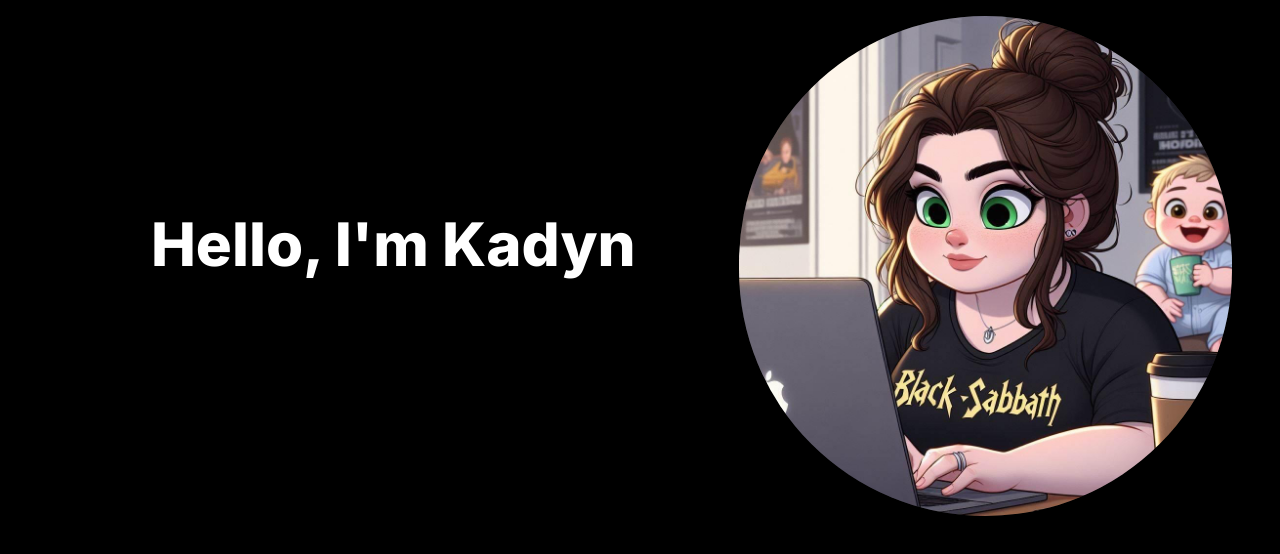
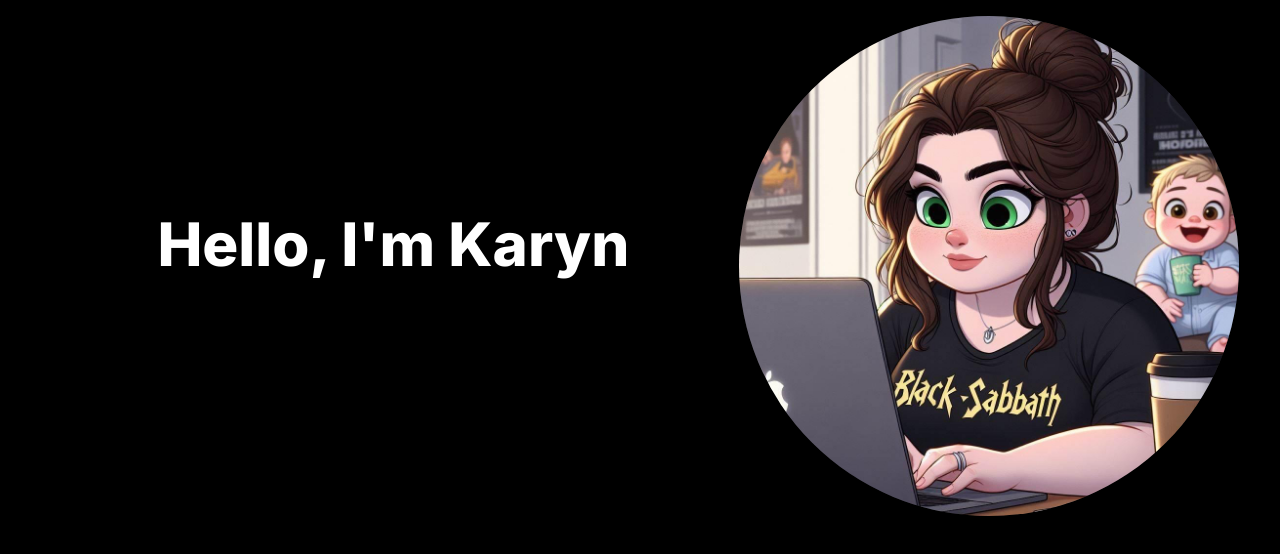
Before and after one commit to Jedikay/next-portfolio, a Next.js app: page / in a window 1280 px wide. Shown: the top 554 px of the page. Built offline with nearby package versions, Linux system fonts and the light colour scheme.

Commit message:
fix: fixed image shape

```diff
--- a/src/app/components/HeroSection.jsx
+++ b/src/app/components/HeroSection.jsx
@@ -1,22 +1,26 @@
 import React from "react";
-import Image from "next/image"
+import Image from "next/image";
 
 const HeroSection = () => {
   return (
     <section>
       <div className="grid grid-cols-1 lg:grid-cols-12">
         <div className="col-span-7 place-self-center">
-            <h1 className="mb-4 text-4xl font-extrabold text-white lg:text-6xl">Hello, I&apos;m Kadyn</h1>
-            <p className="text-[#adb7be text-lg lg:text-xl">I am a web developer.</p>
+          <h1 className="mb-4 text-4xl font-extrabold text-white lg:text-6xl">
+            Hello, I&apos;m Karyn
+          </h1>
+          <p className="text-[#adb7be text-lg lg:text-xl">
+            I am very good web developer
+          </p>
         </div>
-            <div className="col-span-5 overflow-hidden rounded-full">
-            <div className="bg-[#181818] w-[500px] h-[500px] relative">
+        <div className="col-span-5">
+          <div className="bg-[#181818] w-[500px] h-[500px] relative overflow-hidden rounded-full">
             <Image
               src="/images/jedikay.jpg"
               alt="jedikay image"
               className="absolute transform -translate-x-1 -translate-y-1 top-1 left-1"
               width={500}
-            height={300}
+              height={500}
             />
           </div>
         </div>
```
Lines whose indentation alone changed are shown as unchanged.
